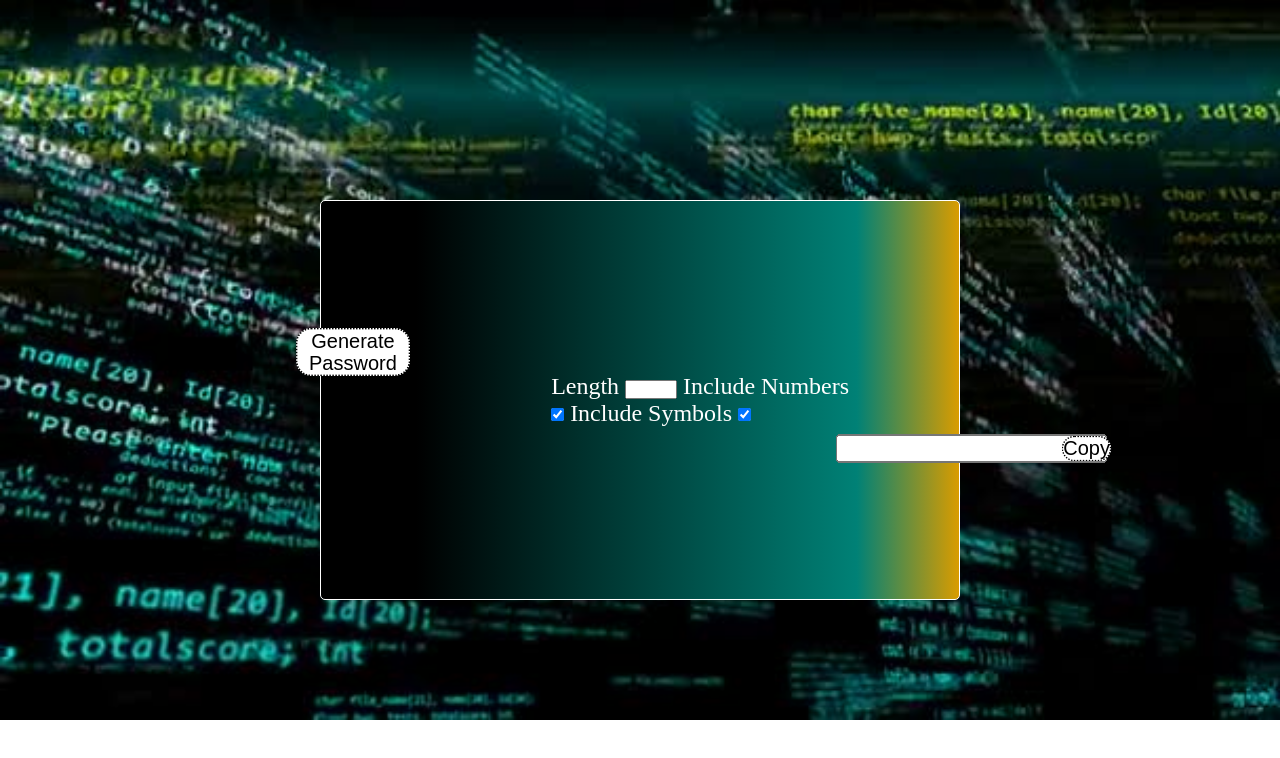
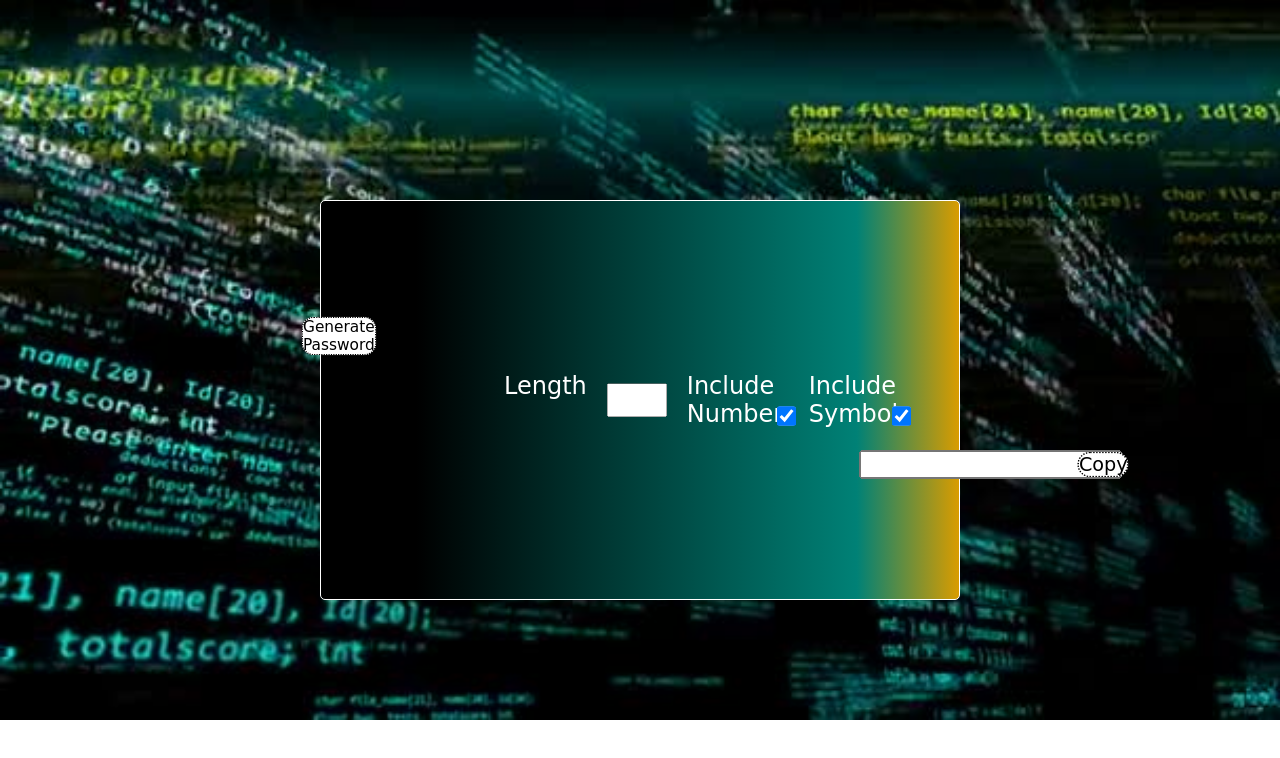
Before and after one commit to Kenan-Alnaser/Password-Generator-Advanced, a website: page src/index.html in a window 1280 px wide. Drawn offline with nearby package versions, Linux system fonts and the light colour scheme; files that its build step writes are made by us from their sources; a web font is replaced by a local one.

Commit message:
finishing touches

```diff
--- a/src/index.html
+++ b/src/index.html
@@ -5,6 +5,9 @@
     <meta http-equiv="X-UA-Compatible" content="IE=edge" />
     <meta name="viewport" content="width=device-width, initial-scale=1.0" />
     <link rel="stylesheet" href="./styles/main.css" />
+    <style>
+      @import url("https://fonts.googleapis.com/css2?family=Zen+Dots&display=swap");
+    </style>
     <title>Password Generator Advanced</title>
   </head>
   <body>
--- a/src/scss/main.scss
+++ b/src/scss/main.scss
@@ -2,6 +2,7 @@
   box-sizing: border-box;
   margin: 0;
   padding: 0;
+  font-family: "Zen Dots", cursive;
 }
 body {
   background-image: url(../img/depositphotos_148207941-stock-video-software-development-concept.jpg);
@@ -34,26 +35,43 @@ body {
 
 button {
   margin: 0.5rem;
+  background-color: white;
+  border: 1px black dotted;
+  border-radius: 10px;
+  font-size: 0.8rem;
 }
 
 #generate {
   position: relative;
-  top: -3rem;
-  left: -35rem;
-  transform: scale(1.5);
+  top: -4rem;
+  left: -39rem;
+  transform: scale(1.2);
+  width: 15rem;
+  height: 2rem;
 }
 
 #password,
 #copy {
   position: relative;
-  bottom: -3rem;
-  right: -35rem;
+  bottom: -4rem;
+  right: -39rem;
   text-align: center;
   transform: scale(1.5);
 }
 
-button {
-  background-color: white;
-  border: 1px black dotted;
-  border-radius: 10px;
+#settings {
+  display: flex;
 }
+
+#length {
+  transform: scale(0.6);
+  font-size: 1.5rem;
+}
+
+#numbers,
+#symbols {
+  transform: scale(1.5);
+  position: relative;
+  bottom: -1rem;
+  left: -1rem;
+}
```
